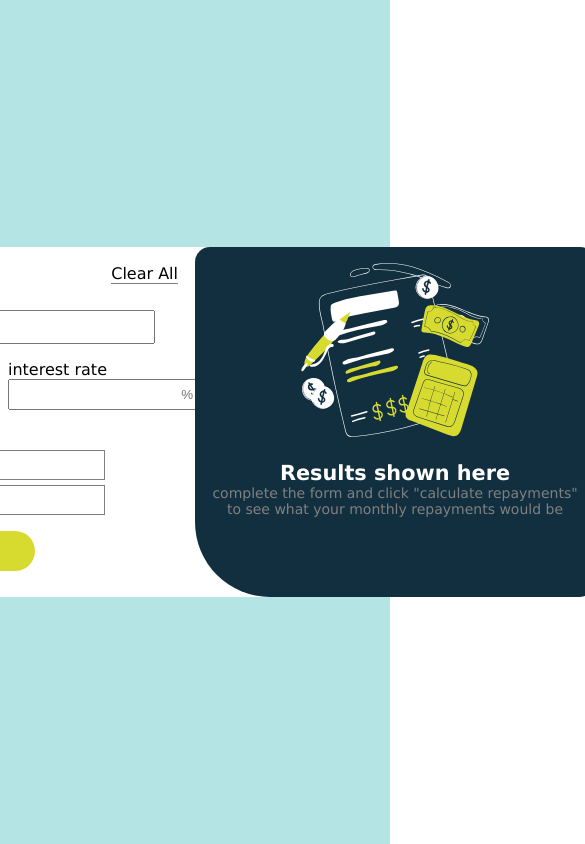
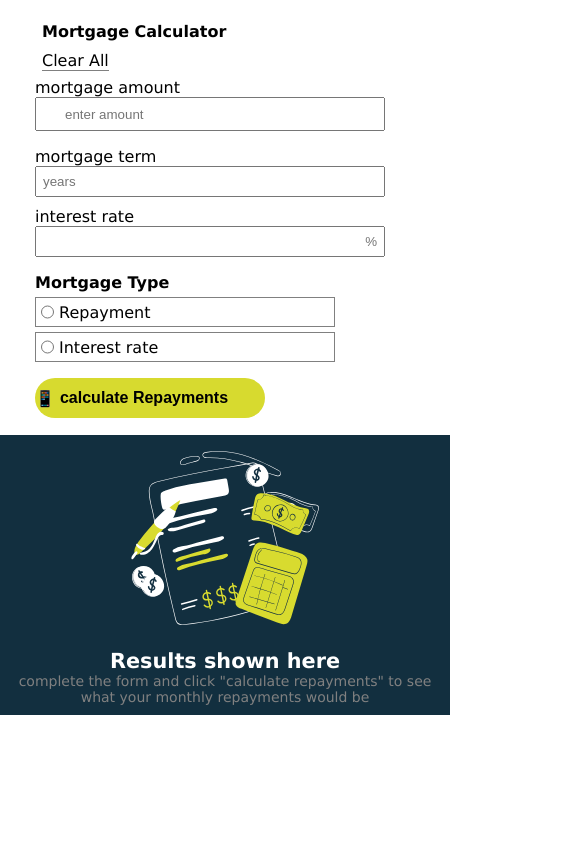
Before and after one commit to Faith-chidera15/MORTGAGE-CALCULATOR, a plain HTML site: page index.html in a window 390 px wide. Shown: the whole page, 585 px wide, since content can reach past the window. Drawn offline with Linux system fonts and the light colour scheme.

Commit message:
media query

```diff
--- a/style.css
+++ b/style.css
@@ -265,3 +265,46 @@
   font-size: 10px;
   margin-top: 10px;
 }
+@media screen and (max-width: 450px) {
+  .overall {
+    width: 450px;
+    height: 360px;
+    background-color: white;
+  }
+  .all {
+    display: flex;
+    flex-direction: column;
+    border-radius: 0px;
+  }
+  .mortcalc {
+    width: 400px;
+    height: 350px;
+    padding: 10px;
+  }
+  .result {
+    width: 450px;
+    /* height: 200px; */
+    border-radius: 0px;
+    margin-top: 5rem;
+  }
+  .text {
+    flex-direction: column;
+    align-items: flex-start;
+    gap: 10px;
+  }
+  .interest {
+    flex-direction: column;
+    align-items: flex-start;
+    width: 350px;
+  }
+  #input2 {
+    width: 350px;
+  }
+  #input3 {
+    width: 350px;
+  }
+
+  .calculate {
+    margin-bottom: 2rem;
+  }
+}
```
